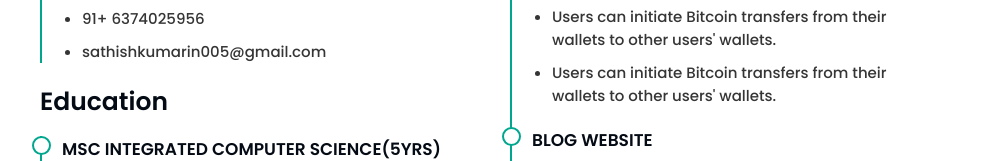
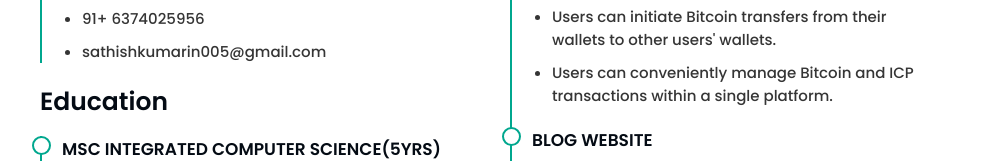
Before and after one commit to sathishkumar55555/sathishkumar55555.github.io, a plain HTML site: page index.html in a window 1280 px wide. Shown: the part 3222-3383 px from the top of the page, without its empty margins (290-1271 px from the left). Drawn offline with nearby package versions, Linux system fonts and the light colour scheme.

Commit message:
Update index.html

```diff
--- a/index.html
+++ b/index.html
@@ -313,7 +313,7 @@
                     <ul>
                         <li>The Cross-Chain Cryptocurrency Exchange Website project aims to develop a secure and efficient platform that enables users to seamlessly transfer Bitcoins between accounts while integrating the Internet Computer Protocol (ICP) for cross-chain functionality. </li>
                         <li>Users can initiate Bitcoin transfers from their wallets to other users' wallets. </li>
-                        <li>Users can initiate Bitcoin transfers from their wallets to other users' wallets.</li>
+                        <li>Users can conveniently manage Bitcoin and ICP transactions within a single platform.</li>
                     </ul>
                 </div>
                 <div class="pro-exp">
```
